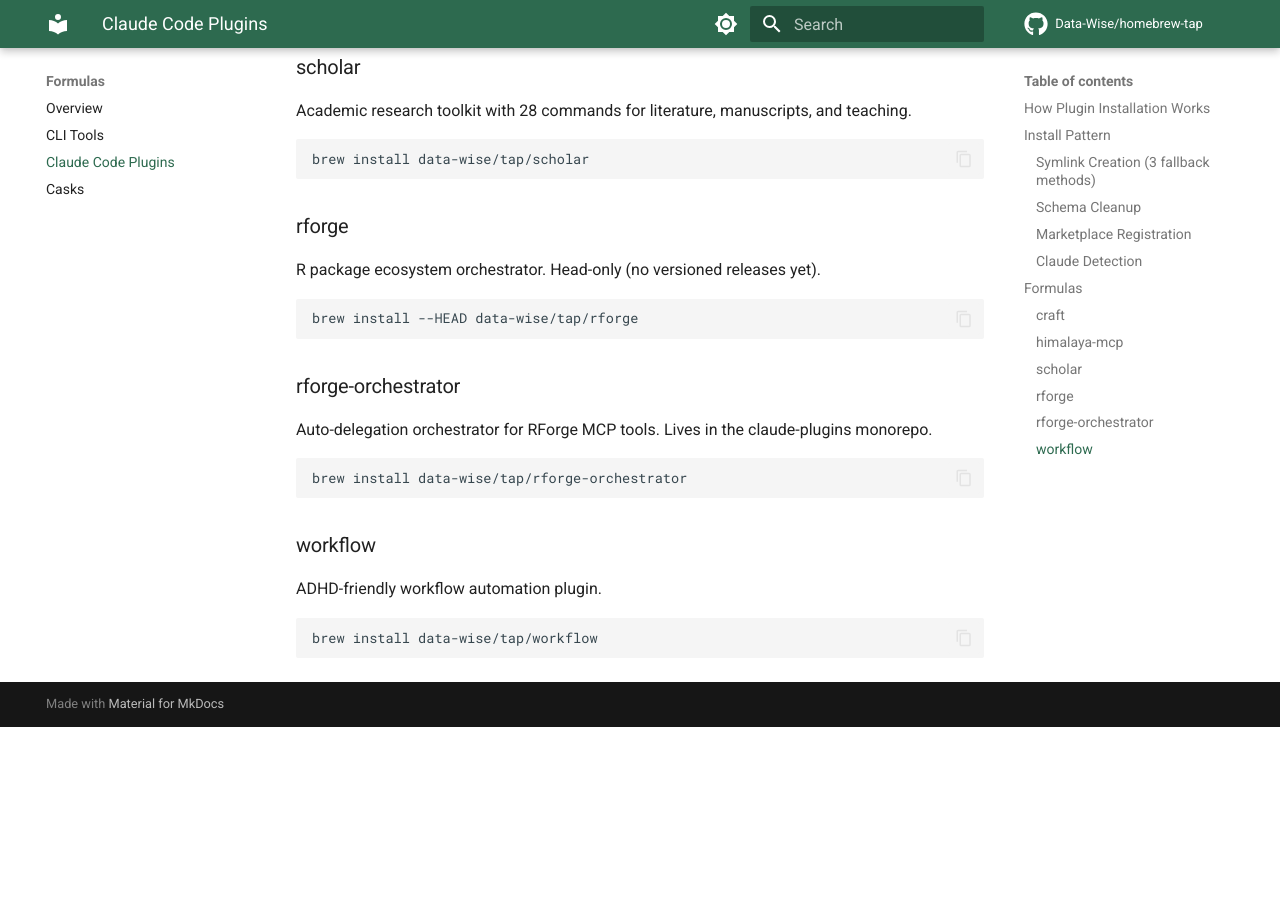
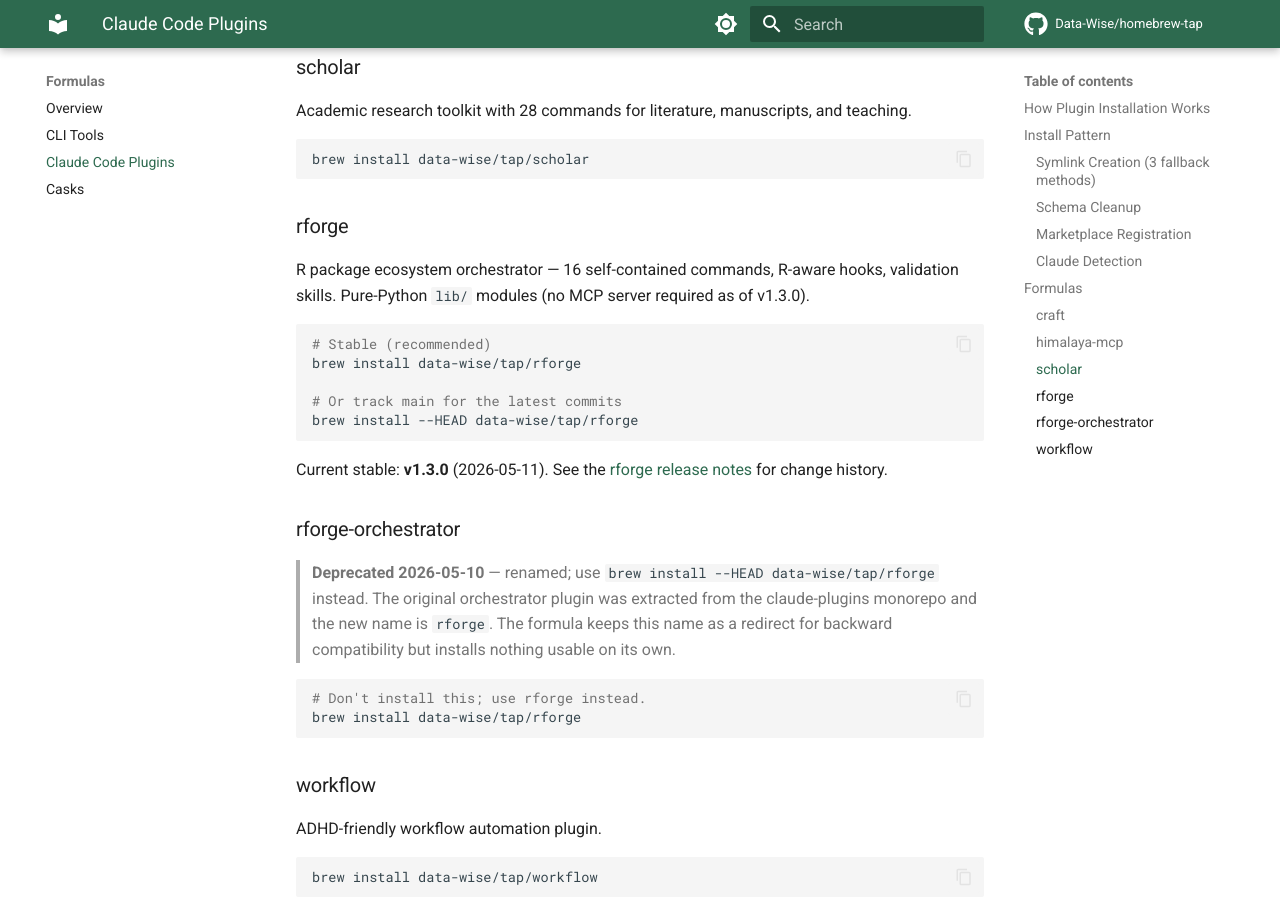
Before and after one commit to Data-Wise/homebrew-tap, an MkDocs documentation site: the page built from docs/formulas/plugins.md, in a window 1280 px wide and 900 px high, scrolled down 2634 px. Built offline with MkDocs 1.6.1 and Material for MkDocs 9.7.7, drawn with Linux system fonts in a browser that asks for light colours; comment, search, counter and statistics services are not loaded; before the commit the page ends 3361 px from its top, so only the background shows below that.

Commit message:
docs(rforge): fix stale 'head-only / no versioned releases yet' on Pages site
The tap's mkdocs site (data-wise.github.io/homebrew-tap/formulas/plugins/)
still claimed rforge had no versioned releases, predating v1.2.0 (2026-05-10)
and v1.3.0 (2026-05-11). Updated copy to:

- Recommend stable `brew install` as the default
- Note v1.3.0 as the current stable
- Link to GitHub releases for the change history
- Annotate rforge-orchestrator as deprecated (renamed to rforge in 2026-05-10
  extraction; the formula stays as a backward-compat redirect)

Drive-by drift fix: formula+manifest desc bumped from "15 commands" to "16
commands" since v1.3.0 added /rforge:init. Regenerated Formula/rforge.rb
via generator/generate.py so manifest stays the source of truth.

Co-Authored-By: Claude Opus 4.7 (1M context) <noreply@anthropic.com>

````diff
--- a/docs/formulas/plugins.md
+++ b/docs/formulas/plugins.md
@@ -83,18 +83,30 @@ brew install data-wise/tap/scholar
 
 ### rforge
 
-R package ecosystem orchestrator. Head-only (no versioned releases yet).
+R package ecosystem orchestrator — 16 self-contained commands, R-aware hooks,
+validation skills. Pure-Python `lib/` modules (no MCP server required as of v1.3.0).
 
 ```bash
+# Stable (recommended)
+brew install data-wise/tap/rforge
+
+# Or track main for the latest commits
 brew install --HEAD data-wise/tap/rforge
 ```
 
+Current stable: **v1.3.0** (2026-05-11). See the
+[rforge release notes](https://github.com/Data-Wise/rforge/releases/latest) for change history.
+
 ### rforge-orchestrator
 
-Auto-delegation orchestrator for RForge MCP tools. Lives in the claude-plugins monorepo.
+> **Deprecated 2026-05-10** — renamed; use `brew install --HEAD data-wise/tap/rforge` instead.
+> The original orchestrator plugin was extracted from the claude-plugins monorepo
+> and the new name is `rforge`. The formula keeps this name as a redirect for
+> backward compatibility but installs nothing usable on its own.
 
 ```bash
-brew install data-wise/tap/rforge-orchestrator
+# Don't install this; use rforge instead.
+brew install data-wise/tap/rforge
 ```
 
 ### workflow
````
Also changed, not shown: 2 other files.
